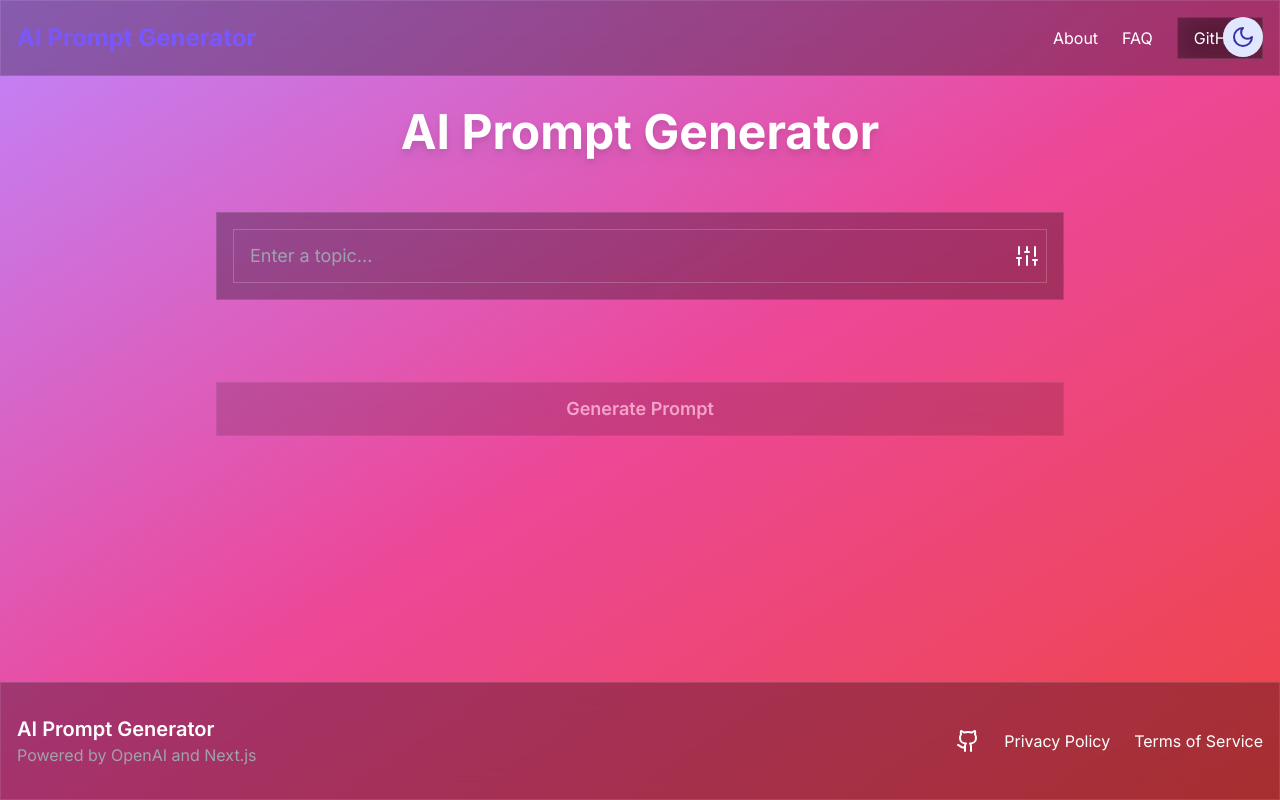
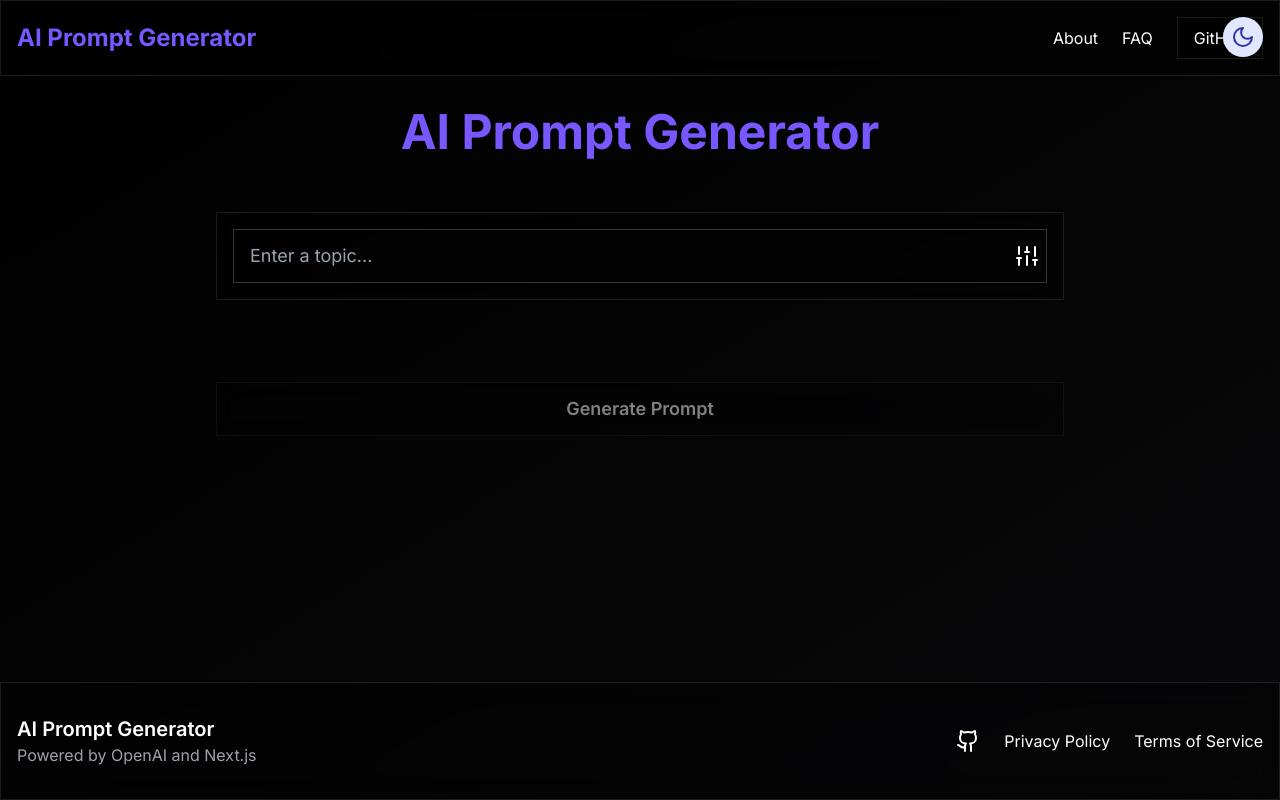
Before and after one commit to saikothasan/nex, a Next.js app: page / in a window 1280 px wide. Built offline with nearby package versions, Linux system fonts and the light colour scheme.

Commit message:
Update page.tsx

```diff
--- a/app/page.tsx
+++ b/app/page.tsx
@@ -4,10 +4,10 @@ import Footer from '@/components/Footer';
 
 export default function Home() {
   return (
-    <div className="flex flex-col min-h-screen bg-gradient-to-br from-purple-400 via-pink-500 to-red-500 dark:from-gray-900 dark:via-purple-900 dark:to-violet-900 transition-colors duration-500">
+    <div className="flex flex-col min-h-screen bg-gradient-to-br from-background to-secondary">
       <Header />
       <main className="flex-grow container mx-auto px-4 py-8">
-        <h1 className="text-4xl md:text-5xl font-bold text-center text-white mb-8 drop-shadow-lg">AI Prompt Generator</h1>
+        <h1 className="text-4xl md:text-5xl font-bold text-center text-primary mb-8">AI Prompt Generator</h1>
         <PromptGenerator />
       </main>
       <Footer />
```
